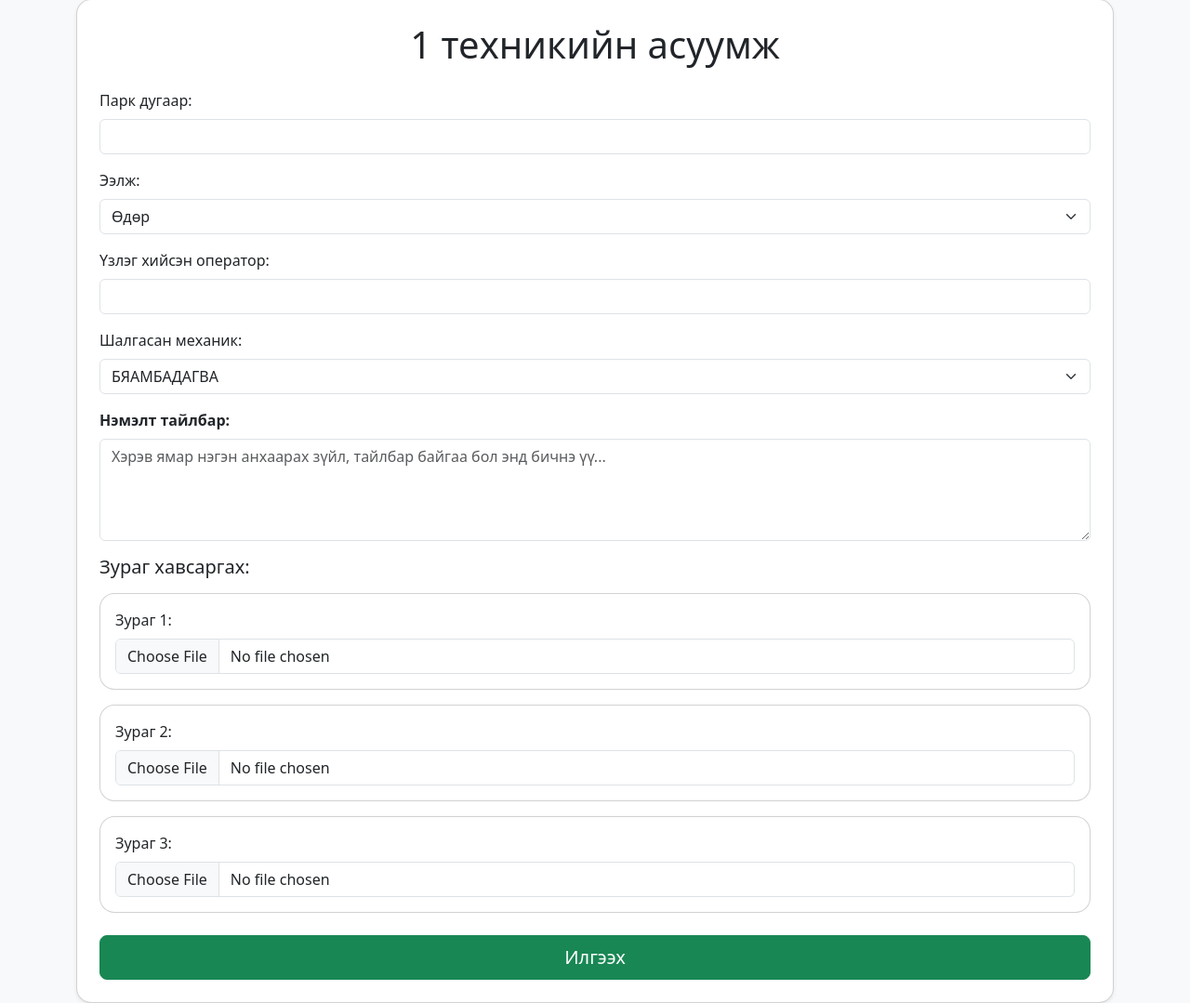
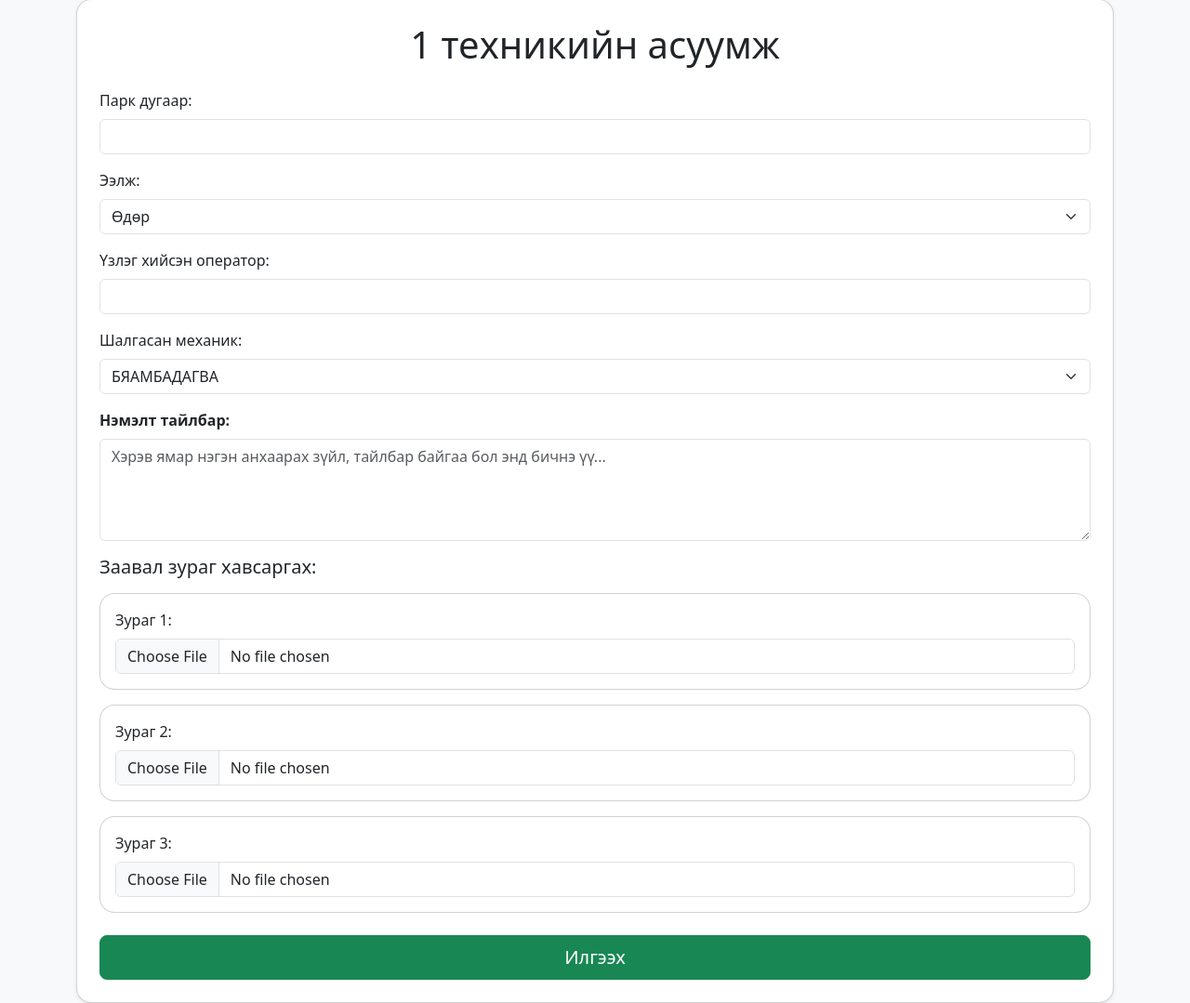
Before and after one commit to Munkhochir69/myproject, a Flask app: page /form/1 in a window 1280 px wide. Shown: the part 71-1150 px from the top of the page at 93% size. Run offline with Flask 3, Linux system fonts and the light colour scheme.

Commit message:
form.html

```diff
--- a/templates/form.html
+++ b/templates/form.html
@@ -107,7 +107,7 @@
             ></textarea>
           </div>
           <div class="mb-4">
-            <h5 class="mb-3">Зураг хавсаргах:</h5>
+            <h5 class="mb-3">Заавал зураг хавсаргах:</h5>
 
             <div class="card p-3 mb-3">
               <label for="image1" class="form-label">Зураг 1:</label>
```
